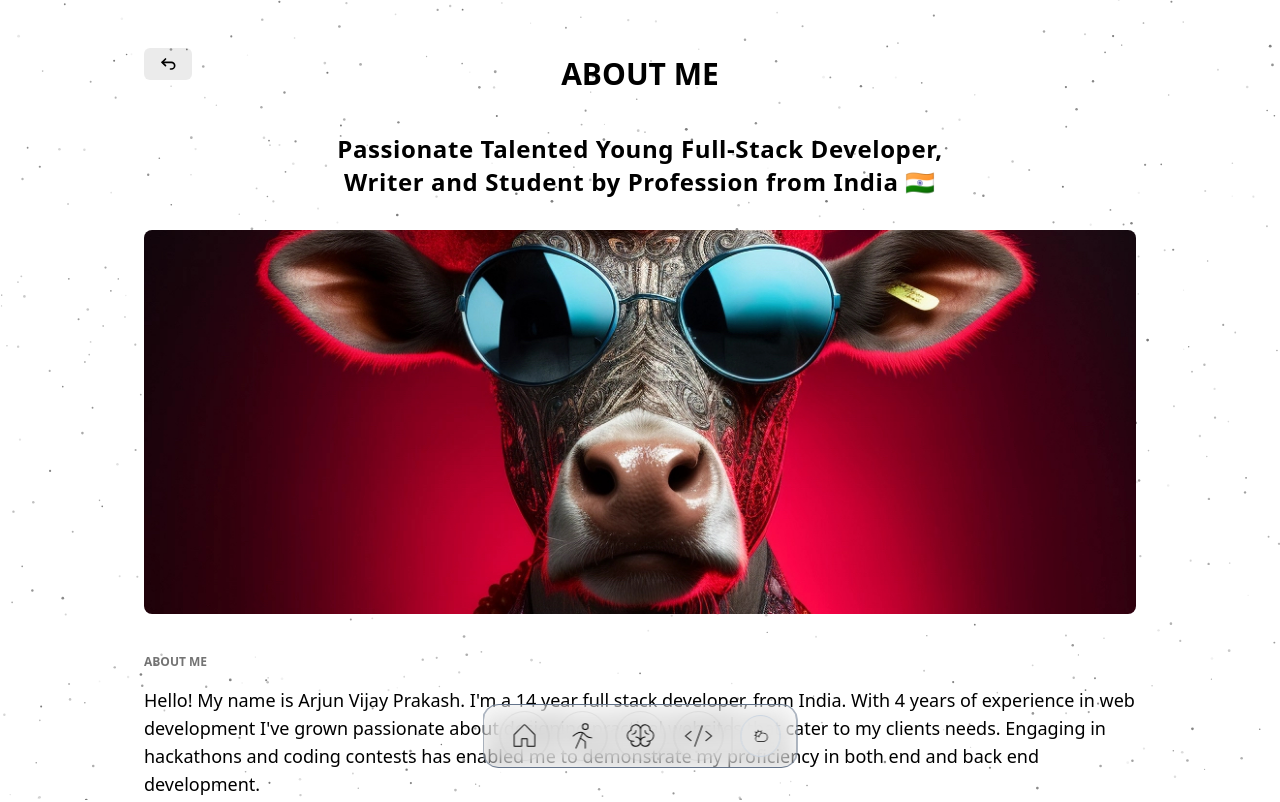
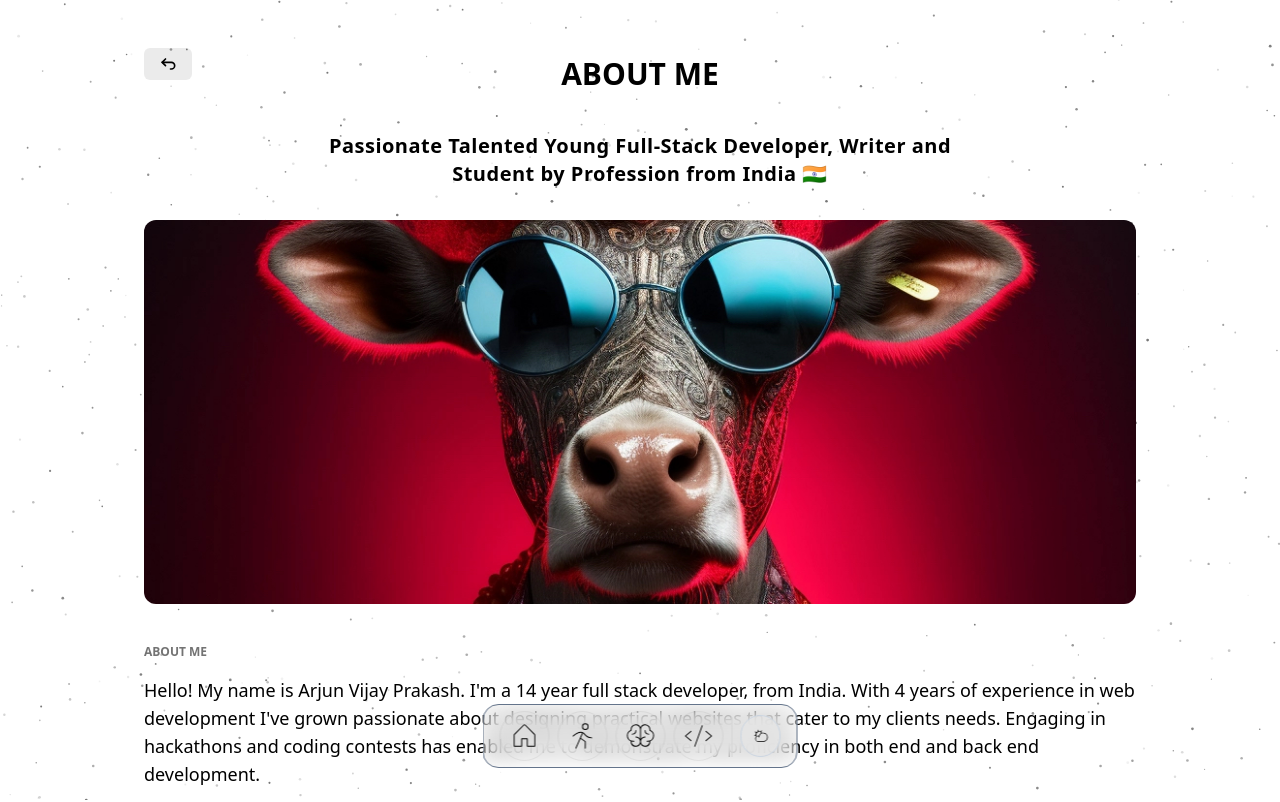
Before and after one commit to ArjunCodess/portfolio3.0, a Next.js app: page /about in a window 1280 px wide. Shown: the top 802 px of the page. Built offline with nearby package versions, Linux system fonts and the light colour scheme.

Commit message:
about page text animation styling fixed

```diff
--- a/app/about/page.jsx
+++ b/app/about/page.jsx
@@ -38,7 +38,7 @@ function page() {
           <Image
             width={384}
             height={384}
-            className="w-full h-96 rounded-lg object-cover"
+            className="w-full h-96 rounded-xl object-cover"
             src={img}
             alt=""
           />
--- a/components/ui/text-generate-effect.tsx
+++ b/components/ui/text-generate-effect.tsx
@@ -45,7 +45,7 @@ export const TextGenerateEffect = ({
   return (
     <div className={cn("font-bold", className)}>
       <div className="mt-4">
-        <div className="dark:text-white light:text-black text-2xl leading-snug tracking-wide">
+        <div className="dark:text-white light:text-black lg:text-xl text-base md:text-lg leading-snug tracking-wide">
           {renderWords()}
         </div>
       </div>
```
